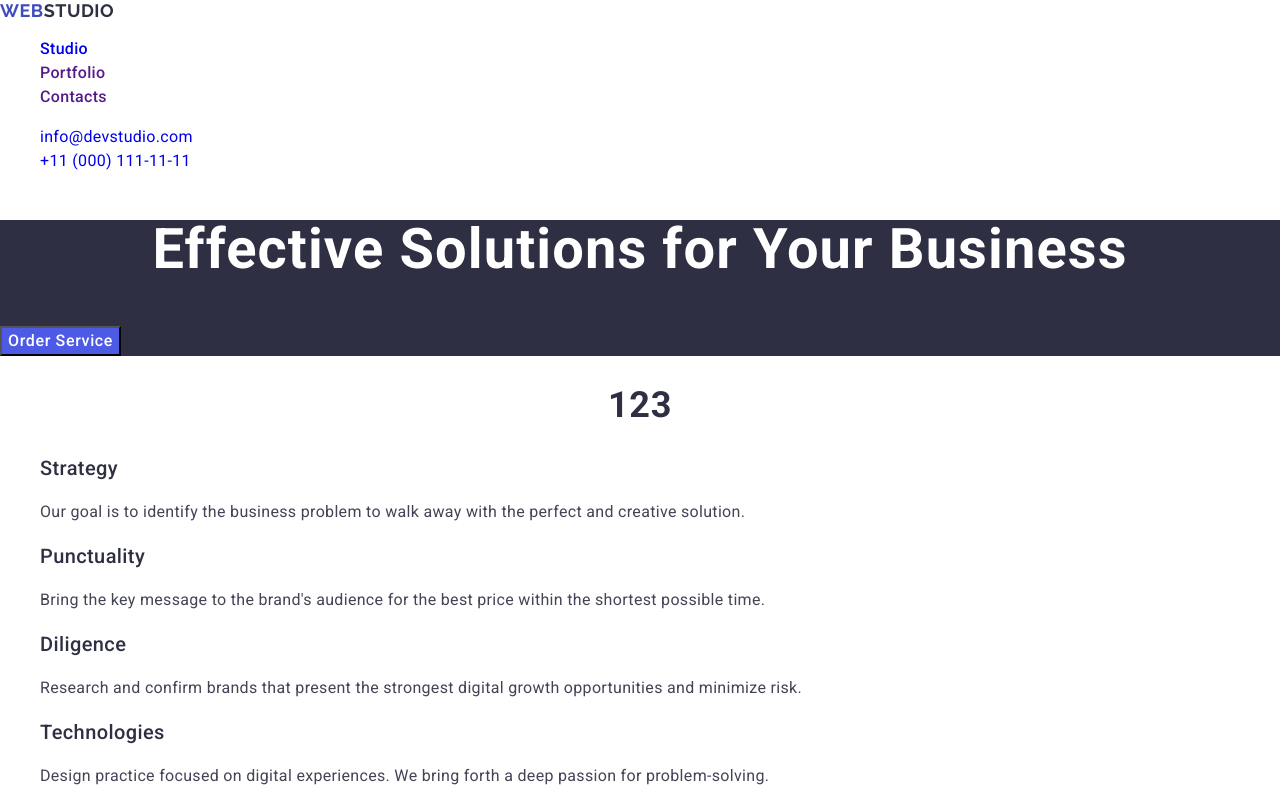
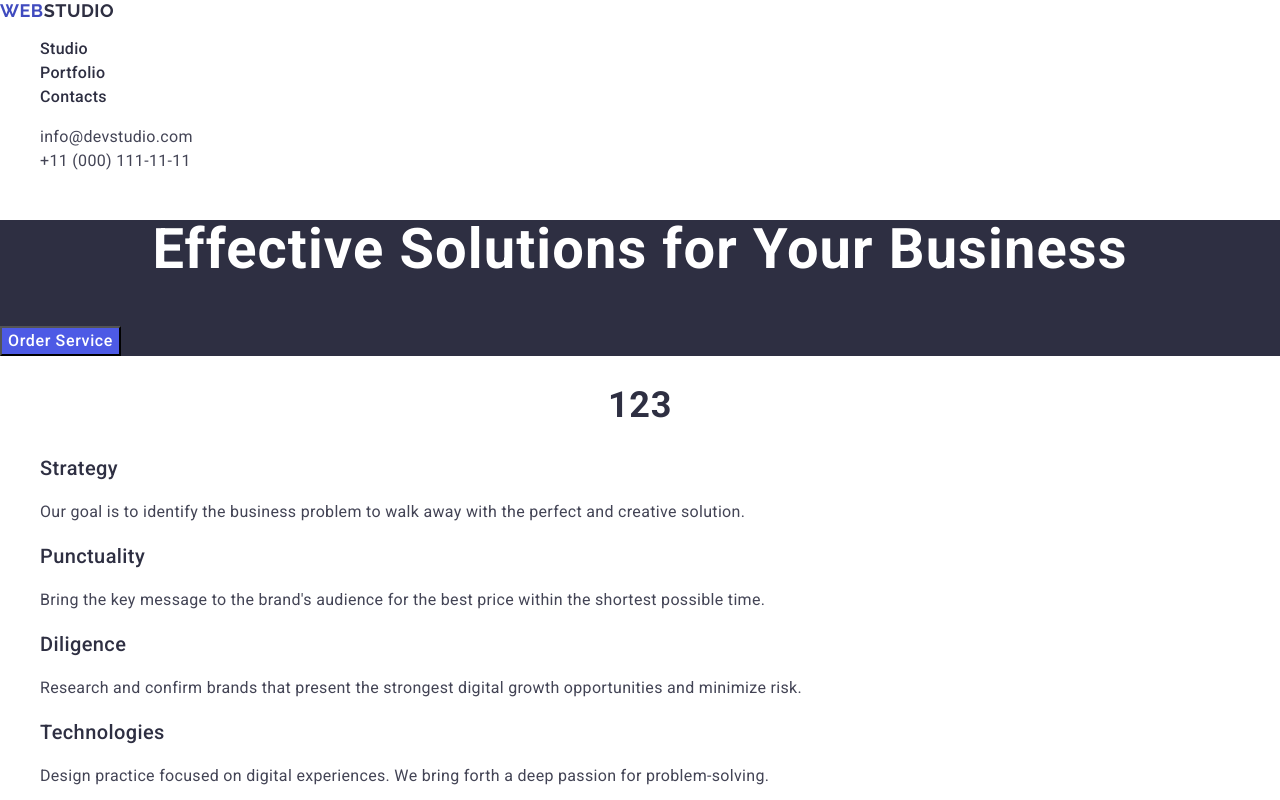
Before and after one commit to dima8and/goit-markup-hw-02, a plain HTML site: page index.html in a window 1280 px wide. Shown: the top 800 px of the page. Drawn offline with nearby package versions, Linux system fonts and the light colour scheme; files whose address does not match are found by name.

Commit message:
css-basic-14

```diff
--- a/css/styles.css
+++ b/css/styles.css
@@ -72,7 +72,7 @@ letter-spacing: 0.32px;
 
 
 .nav-list-item{
-color:#2e2f42;
+
 font-size: 16px;
 font-style: normal;
 font-weight: 500;
@@ -80,15 +80,24 @@ line-height: 1.50;
 letter-spacing: 0.32px;
 }
 
+.nav-list-link{
+color:#2e2f42;
+}
 
+.main-address{
+font-style: normal
+}
 
 .main-address-list-item{
-color:#434455;
 font-size: 16px;
 font-style: normal;
 font-weight: 400;
 line-height: 1.50;
 letter-spacing: 0.32px;
+}
+
+.main-address-list-link{
+color:#434455;
 }
 
 
```
